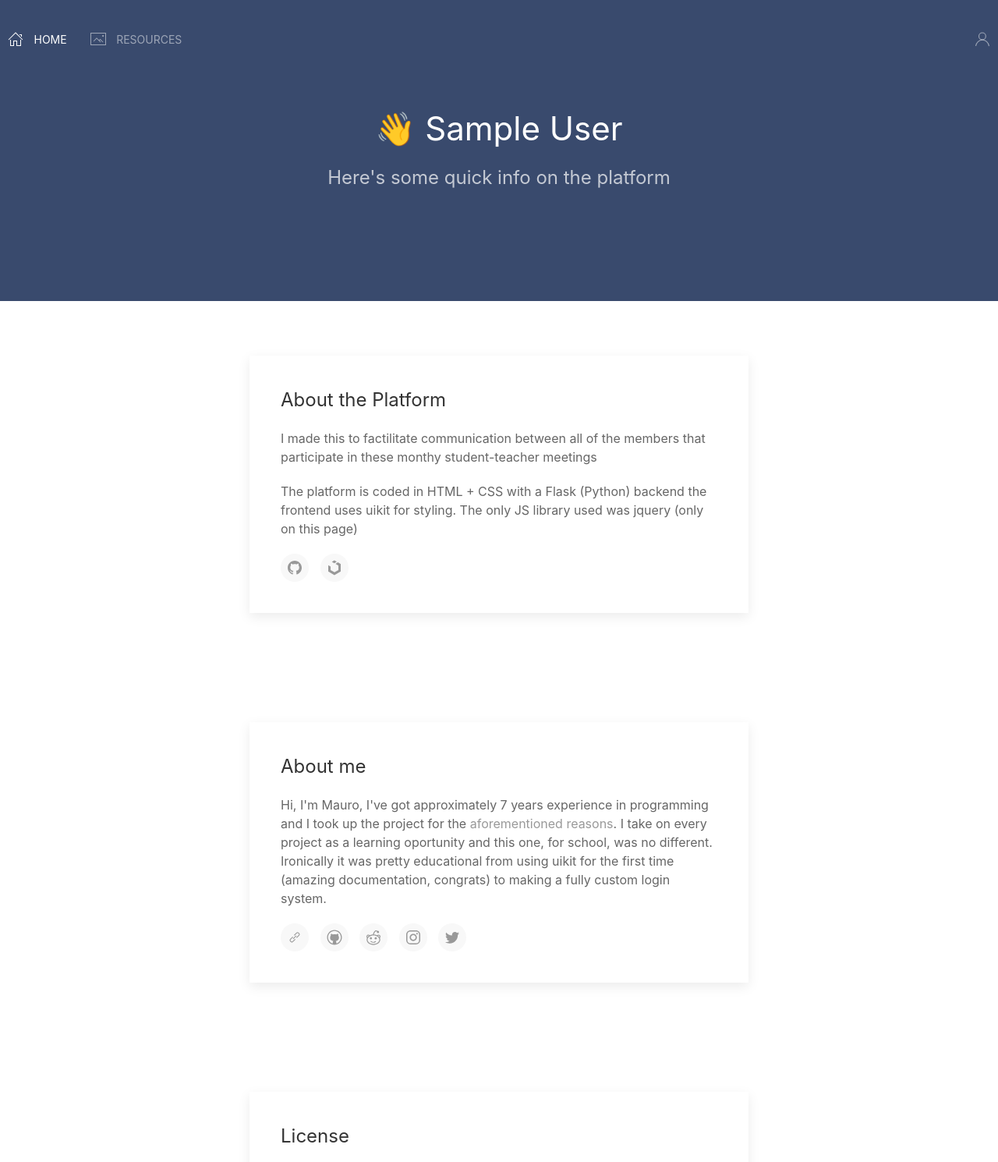
After one commit to MM-coder/emc-sbm-app, a Flask app: template templates/about.html in a window 1280 px wide. The commit adds this page. Shown: the top 1490 px of the page at 78% size. Run offline with Flask 2, Linux system fonts and the light colour scheme; the template is opened without the code that fills it: most values are stand-ins (such as "Sample title", 1, 10 or a date in 2020); some libraries are stand-ins or nearby versions.

Commit message:
Added about page

```diff
--- a/main.py
+++ b/main.py
@@ -35,6 +35,15 @@ def resources():
     full_name = session['logged_in']['name']
     templates_list = os.listdir('files/templates')
     return render_template('resources.html', display_name = full_name, templates_list = templates_list, proposals_list = os.listdir('files/proposals'), logs_list = os.listdir('files/logs'))
+
+@app.route('/about')
+def about():
+    checklogin()
+    full_name = session['logged_in']['name']
+    return render_template('about.html', display_name = full_name)
+
+
+
 
 @app.route('/login', methods=["GET", "POST"])
 def login():
--- /dev/null
+++ b/templates/about.html
@@ -0,0 +1,97 @@
+<html lang="en">
+    <head>
+        <meta charset="utf-8">
+        <meta name="viewport" content="width=device-width, initial-scale=1">
+        <title>Document</title>
+        <link rel="stylesheet" href="https://use.fontawesome.com/releases/v5.8.1/css/all.css" integrity="sha384-50oBUHEmvpQ+1lW4y57PTFmhCaXp0ML5d60M1M7uH2+nqUivzIebhndOJK28anvf" crossorigin="anonymous">
+        <link rel="stylesheet" href="{{ url_for('static', filename='animations.css') }}">
+        <link rel="stylesheet" href="{{ url_for('static', filename='login.css') }}">
+        <script src="https://cdn.jsdelivr.net/npm/chart.js@2.9.3/dist/Chart.min.js"></script>
+        <!-- UIkit CSS -->
+        <link rel="stylesheet" href="https://cdn.jsdelivr.net/npm/uikit@3.2.3/dist/css/uikit.min.css" />
+        <!-- UIkit JS -->
+        <script src="https://cdn.jsdelivr.net/npm/uikit@3.2.3/dist/js/uikit.min.js"></script>
+        <script src="https://cdn.jsdelivr.net/npm/uikit@3.2.3/dist/js/uikit-icons.min.js"></script>
+        <script type = "text/javascript" src = "https://ajax.googleapis.com/ajax/libs/jquery/2.1.3/jquery.min.js"></script>
+        <script type = "text/javascript" src = "https://ajax.googleapis.com/ajax/libs/jqueryui/1.11.3/jquery-ui.min.js"></script>
+        <script type = "text/javascript" language = "javascript">
+
+            $(document).ready(function() {
+
+            $("#highlight").click(function(){
+                $("#reasons").effect( "highlight", {color:"#52de97"}, 3000 );
+            });
+            });
+
+        </script>
+    </head>
+<body>
+    <header>
+        <div class="uk-container">
+            <div class="uk-position-top">
+                <nav class="uk-navbar-container uk-navbar-transparent uk-light" style="margin: 10px;" uk-navbar>
+                    <div class="uk-navbar-left">
+                        <ul class="uk-navbar-nav">
+                            <li class="uk-active"><a href="/"><span class="uk-icon uk-margin-small-right" uk-icon="icon: home"></span>Home</a></li>
+                            <li><a href="{{ url_for('resources') }}"><span class="uk-icon uk-margin-small-right" uk-icon="icon: image"></span>Resources</a></li>
+                        </ul>
+                    </div>
+                    <div class="uk-navbar-right">
+                            <ul class="uk-navbar-nav">
+                                <li>
+                                    <a href="#" data-uk-icon="icon:user"></a>
+                                    <div class="uk-navbar-dropdown uk-navbar-dropdown-bottom-left">
+                                        <ul class="uk-nav uk-navbar-dropdown-nav">
+                                            <li><a href="{{ url_for('about') }}"><span data-uk-icon="icon: info"></span> About</a></li>
+                                            <li><a href="{{ url_for('logout') }}"><span data-uk-icon="icon: sign-out"></span> Logout</a></li>
+                                        </ul>
+                                    </div>
+                                </li>
+                                <li class="uk-hidden@m"><a class="uk-navbar-toggle" data-uk-toggle data-uk-navbar-toggle-icon href="#offcanvas-nav"></a></li>
+                            </ul>
+                    </div>
+                </nav>
+            </div>
+        </div>
+    </header>
+    <section class="uk-section uk-section-large uk-section-secondary" style="background-color: #394a6d">
+        <div class="uk-container uk-container-small uk-text-center">
+            <h1>👋 {{ display_name }}</h1>
+            <p class="uk-text-large">Here's some quick info on the platform</p>
+        </div>
+    </section>
+    <section class="uk-section">
+        <div class="uk-card uk-card-hover uk-card-default uk-card-body uk-width-1-2@m" style="margin: 0 auto;">
+            <h3 class="uk-card-title">About the Platform</h3>
+            <p id = "reasons">I made this to factilitate communication between all of the members that participate in these monthy student-teacher meetings</p>
+            <p>The platform is coded in HTML + CSS with a Flask (Python) backend the frontend uses uikit for styling. The only JS library used was jquery (only on this page)</p>
+            <a href="https://github.com/MM-coder/emc-sbm-app" class="uk-icon-button uk-margin-small-right" uk-icon="github"></a>
+            <a href="https://getuikit.com/" class="uk-icon-button  uk-margin-small-right" uk-icon="uikit"></a>
+        </div>
+    </section>
+    <section class="uk-section">
+        <div class="uk-card uk-card-hover uk-card-default uk-card-body uk-width-1-2@m" style="margin: 0 auto;">
+            <h3 class="uk-card-title">About me</h3>
+            <p>Hi, I'm Mauro, I've got approximately 7 years experience in programming and I took up the project for the <a class="uk-link-muted" id = "highlight" href="#reasons" uk-scroll offset = 150>aforementioned reasons</a>. I take on every project as a learning oportunity and this one, for school, was no different. Ironically it was pretty educational from using uikit for the first time (amazing documentation, congrats) to making a fully custom login system.</p>
+            <a href="https://itsmmgamer.tk/" class="uk-icon-button uk-margin-small-right" uk-icon="link"></a>
+            <a href="https://github.com/MM-coder/" class="uk-icon-button uk-margin-small-right" uk-icon="github-alt"></a>
+            <a href="https://reddit.com/u/boringjelly" class="uk-icon-button  uk-margin-small-right" uk-icon="reddit"></a>
+            <a href="https://instagram.com/mauro.m.codes/" class="uk-icon-button  uk-margin-small-right" uk-icon="instagram"></a>
+            <a href="https://twitter.com/mauro_m_rants" class="uk-icon-button  uk-margin-small-right" uk-icon="twitter"></a>
+        </div>
+    </section>
+    <section class="uk-section">
+        <div class="uk-card uk-card-hover uk-card-default uk-card-body uk-width-1-2@m" style="margin: 0 auto;">
+            <h3 class="uk-card-title">License</h3>
+            <img src="https://mirrors.creativecommons.org/presskit/buttons/80x15/svg/by-nc-nd.svg" uk-svg>
+            <p>This code is protected and released to the public under the Creative Commons Attribution-NonCommercial-NoDerivatives 4.0 International (CC BY-NC-ND 4.0) License witch can be viewed on the Creative Commons website. Any faliure to comply with the terms stipulated in the license will be met with swift legal action by the creator.</p>
+            <a href="https://creativecommons.org/licenses/by-nc-nd/4.0/" class="uk-icon-button uk-margin-small-right" uk-icon="link"></a>
+        </div>
+    </section>
+    <footer id="site-foot" class="uk-section uk-section-secondary uk-section-xsmall" uk-sticky="bottom: true" style="background-color: #394a6d">
+        <div class="uk-container uk-text-small uk-text-center">
+            <i class="fas fa-terminal"></i> with <i style="animation: 1.5s heartThrob infinite;padding: 3px;" class="fas fa-heart"></i> by <a href="https://itsmmgamer.tk/">Mauro M.</a>
+        </div>
+    </footer>
+</body>
+</html>
--- a/templates/login.html
+++ b/templates/login.html
@@ -3,7 +3,7 @@
 	<head>
 		<meta charset="utf-8">
 		<meta name="viewport" content="width=device-width, initial-scale=1">
-        <title>Login - UIkit 3 KickOff</title>
+        <title>Document</title>
         <link rel="stylesheet" href="https://use.fontawesome.com/releases/v5.8.1/css/all.css" integrity="sha384-50oBUHEmvpQ+1lW4y57PTFmhCaXp0ML5d60M1M7uH2+nqUivzIebhndOJK28anvf" crossorigin="anonymous">
         <link rel="stylesheet" href="{{ url_for('static', filename='animations.css') }}">
         <link rel="stylesheet" href="{{ url_for('static', filename='login.css') }}">
--- a/templates/resources.html
+++ b/templates/resources.html
@@ -31,6 +31,7 @@
                                     <a href="#" data-uk-icon="icon:user"></a>
                                     <div class="uk-navbar-dropdown uk-navbar-dropdown-bottom-left">
                                         <ul class="uk-nav uk-navbar-dropdown-nav">
+                                            <li><a href="{{ url_for('about') }}"><span data-uk-icon="icon: info"></span> About</a></li>
                                             <li><a href="{{ url_for('logout') }}"><span data-uk-icon="icon: sign-out"></span> Logout</a></li>
 
                                         </ul>
```
Also changed, not shown: templates/index.html (+3 -4 lines).
